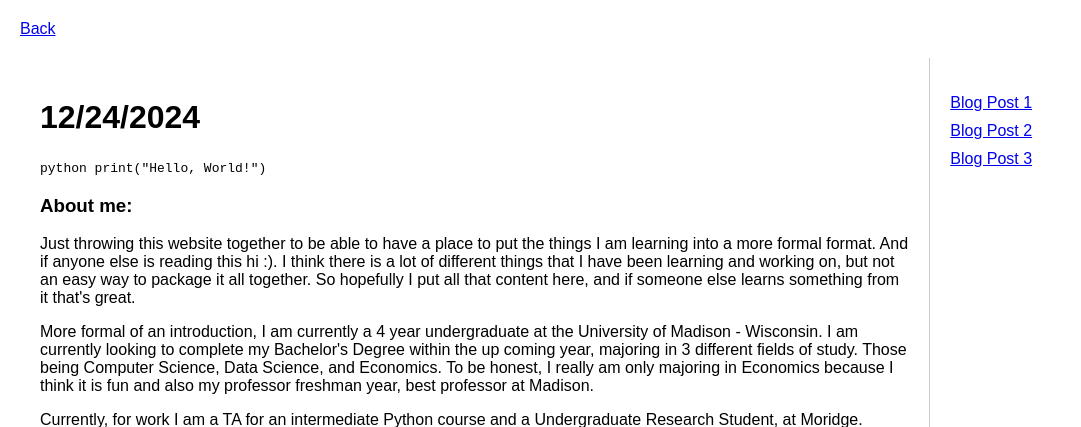
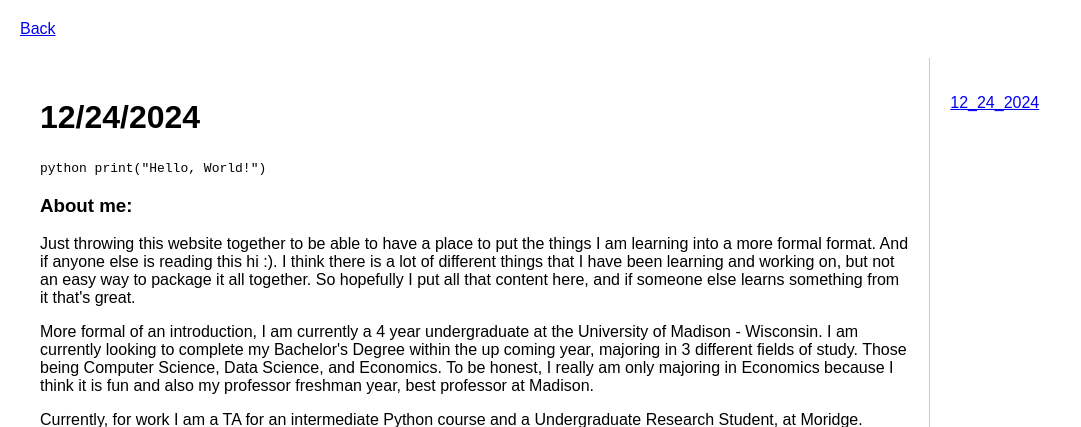
Before and after one commit to mark11778/personal-site-blog, a Flask app: page /blog in a window 1280 px wide. Shown: the top 427 px of the page, without its empty margins (0-1081 px from the left). Run offline with Flask 3, Linux system fonts and the light colour scheme.

Commit message:
updated how the blog posts were being accessed

```diff
--- a/main.py
+++ b/main.py
@@ -25,8 +25,9 @@ def resume():
     except geoip2.errors.AddressNotFoundError:
         return flask.send_file(r'content/resume/CV_Mark_Ruzicka.pdf')
 
-@app.route("/blog")
-def blog():
+@app.route("/blog", defaults={'post_name': None})
+@app.route("/blog/<post_name>")
+def blog(post_name):
     blog_dir = 'content/blog_posts'
     files = os.listdir(blog_dir)
 
@@ -37,16 +38,26 @@ def blog():
     if not markdown_files:
         return "No blog posts available", 404
 
-    latest_file = markdown_files[0]
-    latest_file_path = os.path.join(blog_dir, latest_file)
+    if post_name and f"{post_name}.md" in markdown_files:
+        selected_file = f"{post_name}.md"
+    else:
+        selected_file = markdown_files[0]
 
-    with open(latest_file_path, 'r', encoding='utf-8') as file:
+    selected_file_path = os.path.join(blog_dir, selected_file)
+
+    with open(selected_file_path, 'r', encoding='utf-8') as file:
         markdown_content = file.read()
 
     with open(os.path.join('templates', 'blog_post_temp.html'), 'r') as file:
         blog_temp = file.read()
 
+    blog_links = ''.join(
+        f'<li><a href="/blog/{os.path.splitext(f)[0]}">{os.path.splitext(f)[0]}</a></li>'
+        for f in markdown_files
+    )
+
     html_content = blog_temp.replace("{{ blog_post_content }}", markdown.markdown(markdown_content))
+    html_content = html_content.replace("{{ blog_post_links }}", blog_links)
 
     return flask.render_template_string(html_content)
 
--- a/templates/blog_post_temp.html
+++ b/templates/blog_post_temp.html
@@ -52,15 +52,11 @@
         </div>
         <div class="content-wrapper">
             <div class="main-content">
-                <!-- Content of the blog post will be inserted here by main.py -->
                 {{ blog_post_content }}
             </div>
             <div class="sidebar">
                 <ul>
-                    <li><a href="post1">Blog Post 1</a></li>
-                    <li><a href="post2">Blog Post 2</a></li>
-                    <li><a href="post3">Blog Post 3</a></li>
-                    <!-- Add more links as needed -->
+                    {{ blog_post_links }}
                 </ul>
             </div>
         </div>
```
